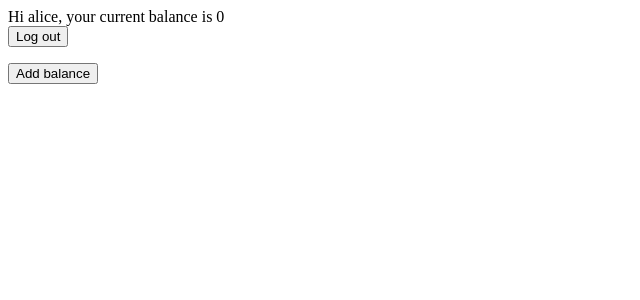
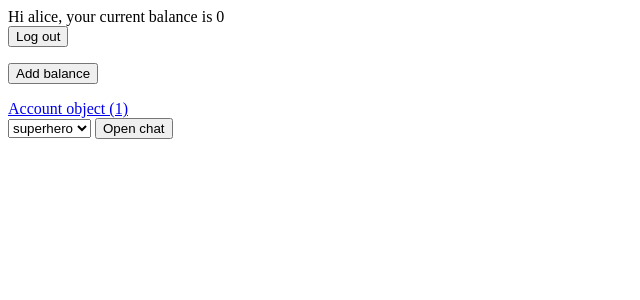
Before and after one commit to ThomasGrundstrom/Cybersecurity-project, a Django app: page / in a window 1280 px wide. Shown: the top 300 px of the page, without its empty margins (0-640 px from the left). Run offline with Django 5.2, Linux system fonts and the light colour scheme; a user stored in the database is signed in; data comes from the database, SQL or seed files in the repository; both versions use the stored data as it was after the commit; tables that the repository leaves empty hold one stand-in row (values such as "Sample post").

Commit message:
Add chat functionality

```diff
--- a/server/project/models.py
+++ b/server/project/models.py
@@ -6,5 +6,15 @@ from django.contrib.auth.models import User
 
 class Account(models.Model):
     user = models.OneToOneField(User, on_delete=models.CASCADE)
-    iban = models.TextField
     balance = models.IntegerField(default=0)
+    friends = models.ManyToManyField("self", symmetrical=False, blank=True)
+
+class Message(models.Model):
+    sender = models.ForeignKey(User, related_name="sender", on_delete=models.CASCADE)
+    content = models.TextField()
+    timestamp = models.DateTimeField(auto_now_add=True)
+
+class Chat(models.Model):
+    user1 = models.ForeignKey(User, related_name="user1", on_delete=models.CASCADE)
+    user2 = models.ForeignKey(User, related_name="user2", on_delete=models.CASCADE)
+    messages = models.ManyToManyField("Message", blank=True)
--- a/server/project/templates/project/index.html
+++ b/server/project/templates/project/index.html
@@ -9,3 +9,17 @@ Hi {{ user.username }}, your current balance is {{ balance }}
     {% csrf_token %}
     <button type="submit">Add balance</button>
 </form>
+
+{% for friend in friends %}
+<a href="/account/{{ friend.id }}">{{ friend }}</a>
+{% endfor %}
+
+<form action="chat/" method="get">
+    <select name="to">
+        {% for account in accounts %}
+        <hr>
+        <option value="{{ account.user.username }}">{{ account.user.username }}</option>
+        {% endfor %}
+    </select>
+    <input type="submit" value="Open chat"/>
+</form>
--- a/server/project/urls.py
+++ b/server/project/urls.py
@@ -5,5 +5,7 @@ from . import views
 urlpatterns = [
     path('', views.index, name='index'),
     path('signup/', views.signUpView, name='signup'),
-    path('addbalance/', views.addBalance, name='addbalance')
+    path('addbalance/', views.addBalance, name='addbalance'),
+    path('chat/', views.openChat, name='chat'),
+    path('chat/sendmessage/', views.sendMessage, name="sendmessage")
 ]
--- a/server/project/views.py
+++ b/server/project/views.py
@@ -3,7 +3,7 @@ from django.http import HttpResponse
 from django.contrib.auth.decorators import login_required
 from django.contrib.auth.forms import UserCreationForm
 from django.contrib.auth.models import User
-from .models import Account
+from .models import Account, Chat, Message
 
 # Create your views here.
 
@@ -14,22 +14,57 @@ def index(request):
     except:
         acc = Account.objects.create(user=request.user)
     balance = acc.balance
-    return render(request, 'project/index.html', {"balance": balance})
+    friends = acc.friends.all()
+    accounts = Account.objects.exclude(user_id=request.user.id)
+    return render(request, 'project/index.html', {'balance': balance, 'friends': friends, 'accounts': accounts})
 
 def signUpView(request):
-    if request.method == "POST":
+    if request.method == 'POST':
         form = UserCreationForm(request.POST)
         if form.is_valid():
             form.save()
             return redirect('/')
     else:
         form = UserCreationForm()
-    return render(request, 'project/signup.html', {"form": form})
+    return render(request, 'project/signup.html', {'form': form})
 
 @login_required
 def addBalance(request):
-    if request.method == "POST":
+    if request.method == 'POST':
         acc = Account.objects.get(user=request.user)
         acc.balance += 10
         acc.save()
     return redirect('/')
+
+@login_required
+def addFriend(request):
+    if request.method == 'POST':
+        acc1 = Account.objects.get(user=request.user)
+        acc2name = request.POST.get('name')
+        acc2 = Account.objects.get(user=acc2name)
+    return redirect('/')
+
+@login_required
+def openChat(request):
+    to = User.objects.get(username=request.GET.get('to'))
+    try:
+        chat = Chat.objects.get(user1=request.user, user2=to)
+    except:
+        chat, created = Chat.objects.get_or_create(user1 = to, user2 = request.user)
+    messages = chat.messages.all()[::-1]
+    return render(request, 'project/chat.html', {'chat': chat, 'to': to, 'messages': messages})
+
+@login_required
+def sendMessage(request):
+    if request.method == 'POST':
+        text = request.POST.get('newmessage')
+        receiver = request.POST.get('receiver')
+        to = User.objects.get(username=receiver)
+        try:
+            chat = Chat.objects.get(user1=request.user, user2=to)
+        except:
+            chat = Chat.objects.get(user1=to, user2=request.user)
+        message = Message.objects.create(sender=request.user, content=text)
+        chat.messages.add(message)
+        chat.save()
+    return redirect('/chat/?to=' + receiver)
```
Also changed, not shown: server/project/templates/project/chat.html (added, +20 -0 lines), server/db.sqlite3, server/project/migrations/0005_account_friends_message_chat.py (added), server/project/migrations/0006_alter_chat_messages.py (added), server/project/migrations/0007_alter_chat_messages.py (added), server/project/migrations/0008_alter_chat_user1_alter_chat_user2_and_more.py (added).
